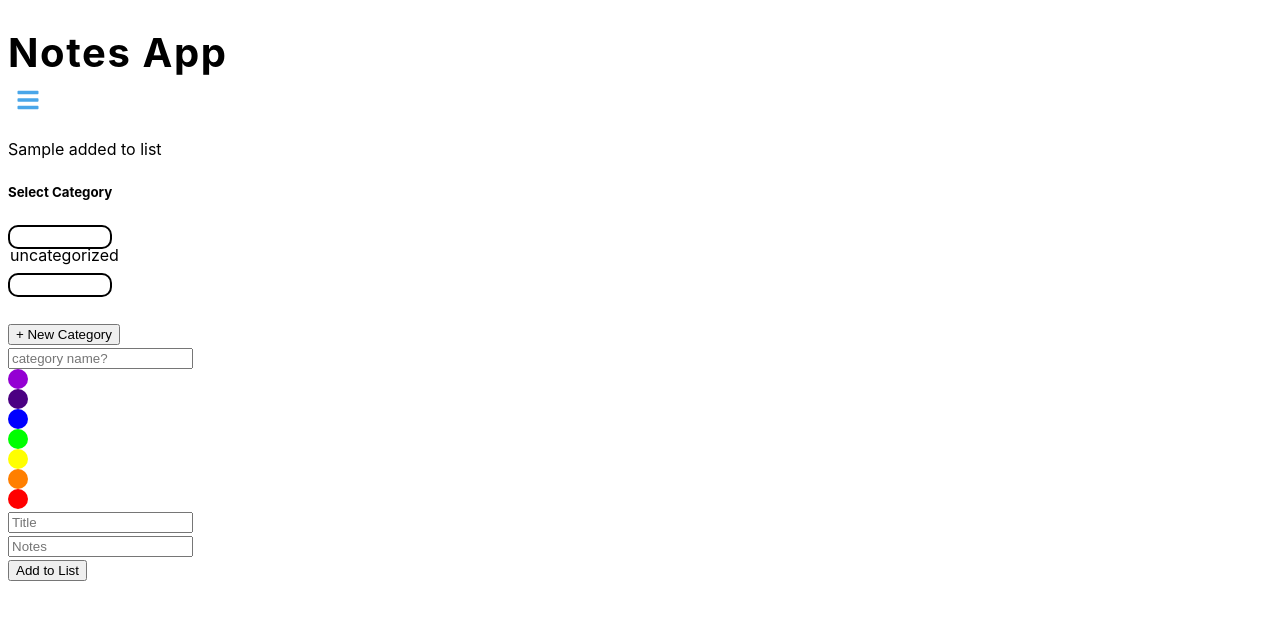
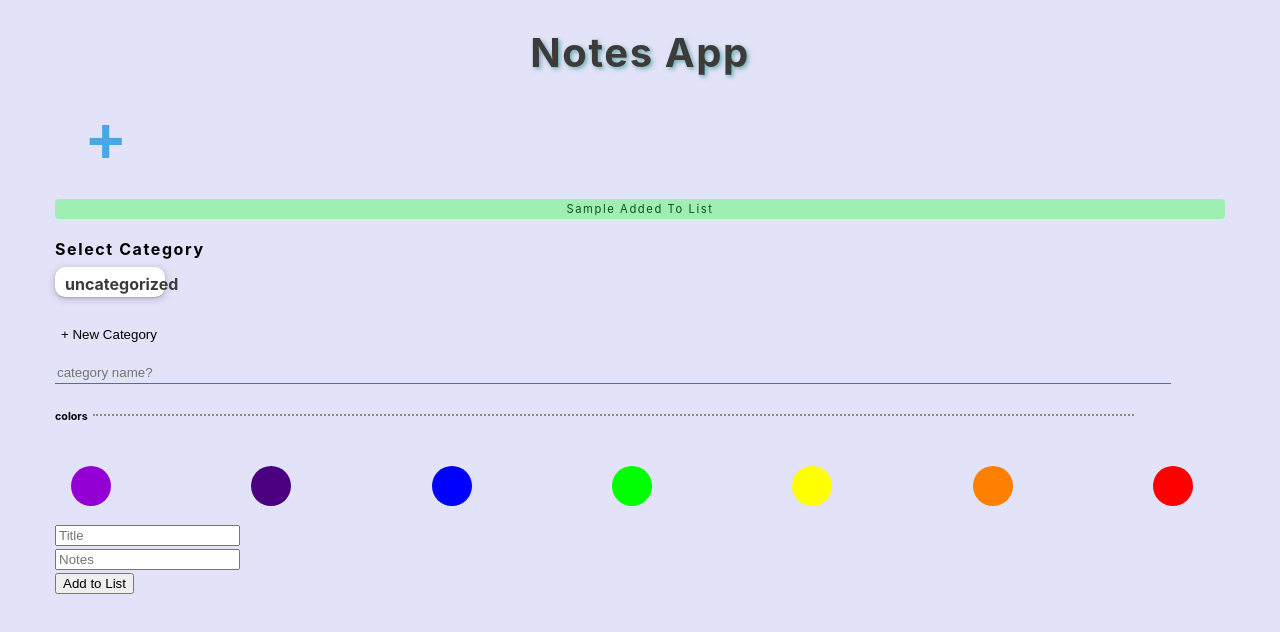
Before and after one commit to jutivia/todo_list, a React (Create React App) app in the folder todo_list/: page / in a window 1280 px wide. Both pictures are taken after typing "Sample", "Sample" into the empty fields and a click on the button "+ New Category". Shown: the top 632 px of the page. Built offline with nearby package versions, Linux system fonts and the light colour scheme.

Commit message:
added the first css styling to the app

```diff
--- a/todo_list/src/App.js
+++ b/todo_list/src/App.js
@@ -1,7 +1,7 @@
 import React, {useState, useEffect} from "react";
 import Alert from './Alert.js'
 import {categoryData} from './Category.js'
-import { FaBars } from 'react-icons/fa'
+// import { FaBars } from 'react-icons/fa'
 
 function App() {
   const [topic, setTopic] = useState('')
@@ -27,6 +27,25 @@ if(!topic){
   //editing part
 
 }else{
+  if(categoryColor==false && categoryName==false ){
+
+    showAlert(true, 'success', `${topic} added to list`)
+const newList={id:new Date().getTime().toString(), title:topic, note:text, name:'uncategorized', color:'white'}
+const newCategory={id:new Date().getTime().toString(), name:'uncategorized', color:'white'}
+
+  setList([...list, newList]);
+  const uniqueCategories=[...categoriesSelected, newCategory].reduce((a,c)=>{!a.find(v=>v.name===c.name) &&a.push(c);
+    return a;
+
+  },[])
+
+  setCategoriesSelected(uniqueCategories);
+  setTopic('');
+  setText('');
+  setCategoryName('');
+  setCategoryColor('');
+
+  }else{
 showAlert(true, 'success', `${topic} added to list`)
 const newList={id:new Date().getTime().toString(), title:topic, note:text, name:categoryName, color:categoryColor  }
 const newCategory={id:new Date().getTime().toString(), name:categoryName, color:categoryColor}
@@ -42,64 +61,71 @@ const newCategory={id:new Date().getTime().toString(), name:categoryName, color:
   setText('');
   setCategoryName('');
   setCategoryColor('');
-}
+}}
 }
 
 const showAlert = (state=false, status='', msg='')=>{
   setIsAlert({state, status, msg})
 }
-  return (
+  return (<>
     <section className='section-center' >
       <div className='title'>
       <h2>Notes App</h2>
       </div>
+      <div className='section'>
     <button className='nav-toggle' >
-        <FaBars/>
+        <h1>+</h1>
       </button>
       <div className='form-box' onSubmit={handleSubmit}>
        {isAlert.state && <Alert {...isAlert} removeAlert={showAlert} list={list}/>}
 
         <form className='form' >
 
-            <div className='category'>
-          <h5>Select Category</h5>
+
+          <h4>Select Category</h4>
+          <div className='category'>
           {categoriesSelected.map(category=>{
-              const { name, color}= category
+              const {name, color}= category
                const myStyle1= {backgroundColor: `${color}`,
                   height:'20px',
-                  width:'auto',
-                  maxWidth:'100px',
+                  width:'90px',
+                  padding:' 5px 10px',
                   borderRadius:'10px',
-                  border:'2px solid black'
-
+                  textAlign:'center',
+                  cursor:'pointer'
           }
-              return(<>
-            <div
+              return(<div className='categoryDiv'>
+            <div className='categoryCircle'
             style={myStyle1}
             onClick={()=>{setCategoryColor(color); setCategoryName(name)}}>
-             <p>{name}</p>
+             {name}
             </div>
 
                 <br/>
 
-              </>)
+              </div>)
 
           }
           )}
-           <button onClick={()=>setIsNewCategory(!isNewCategory)}>+ New Category</button>
+           <button className='btn-category' onClick={()=>setIsNewCategory(!isNewCategory)}>+ New Category</button>
+
           {isNewCategory &&
-         <div>
+         <div >
+
           <input type='text'
               placeholder='category name?'
               value={categoryName}
               onChange={(e)=>setCategoryName(e.target.value)}
-
+              className='categoryName'
               />
+              <div className='colors-Div'>
+            <h6>colors</h6>  <div className='dottedLines'></div></div>
+          <div className='circles'>
           {categoryData.map((unit)=>{
             const {id, code, name}= unit
              const myStyle= {backgroundColor: `${code}`,
-                  height:'20px',
-                  width:'20px',
+                  height:'40px',
+                  width:'40px',
                   borderRadius:'50%',
                   pointer:'cursor'
 
@@ -116,6 +142,7 @@ const showAlert = (state=false, status='', msg='')=>{
 
             </div>)
           })}
+          </div>
           </div>}
 
         </div>
@@ -137,8 +164,9 @@ const showAlert = (state=false, status='', msg='')=>{
          <button type='submit' > {isEdit? 'edit' :'Add to List'}</button>
           </form>
       </div>
+      </div>
     </section>
-  );
+  </>);
 }
 
 export default App;
--- a/todo_list/src/index.css
+++ b/todo_list/src/index.css
@@ -20,7 +20,7 @@
 body {
   font-family: -apple-system, BlinkMacSystemFont, 'Segoe UI', Roboto, Oxygen,
     Ubuntu, Cantarell, 'Open Sans', 'Helvetica Neue', sans-serif;
-  background: var(--clr-grey-10);
+  background-color:rgb(226, 226, 248);
   color: var(--clr-grey-1);
   line-height: 1.5;
   font-size: 0.875rem;
@@ -109,9 +109,94 @@ p {
   border-color: transparent;
   transition: var(--transition);
   cursor: pointer;
+  margin: -2rem 0 0 1.5rem;
 }
 
-.nav-toggle:hover {
+.nav-toggle:focus {
   color: var(--clr-primary-1);
   transform: rotate(90deg);
 }
+.title{
+  text-shadow: 2px 2px 4px rgb(109, 176, 180);
+  color:rgb(61, 58, 58);
+  text-align:center;
+
+}
+.category h5{
+margin-left: 6rem;
+
+}
+.category{
+ display:block;
+
+}
+.categoryDiv{
+  margin-top:15px;
+
+}
+.categoryCircle{
+  box-shadow: rgba(60, 64, 67, 0.3) 0px 1px 2px 0px,
+  rgba(60, 64, 67, 0.15) 0px 2px 6px 2px;
+  color:rgb(61, 58, 58);
+  font-weight:bold;
+  padding:5px 5px;
+  margin-top:-5px;
+  transition: var(--transition);
+}
+.categoryCircle:focus{
+  height:30px;
+  width:95px;
+}
+.btn-category{
+  border:none;
+  background-color:transparent;
+  margin-bottom: 1rem;
+}
+.alert {
+  margin-bottom: 1rem;
+  height: 1.25rem;
+  display: grid;
+  align-items: center;
+  text-align: center;
+  font-size: 0.7rem;
+  border-radius: 0.25rem;
+  letter-spacing: var(--spacing);
+  text-transform: capitalize;
+}
+
+.alert-failure {
+  color: #721c24;
+  background: #df15267e;
+}
+
+.alert-success {
+  color: #0c521c;
+  background: #9feeb2;
+}
+.categoryName{
+  width:95%;
+  height: 1.25rem;
+  border:none;
+  border-bottom:1px solid rgb(204, 79, 7);
+  background-color: transparent;
+}
+.categoryName:focus{
+  outline:none;
+}
+.dottedLines{
+  width:89%;
+  height:30px;
+  border-bottom:2px dotted rgb(141, 137, 137);
+  margin-left:5px;
+
+
+}
+.colors-Div{
+  display:flex;
+}
+.circles{
+  margin:1rem 2rem 1rem 1rem;
+  display:flex;
+  justify-content: space-between;
+
+}
```
